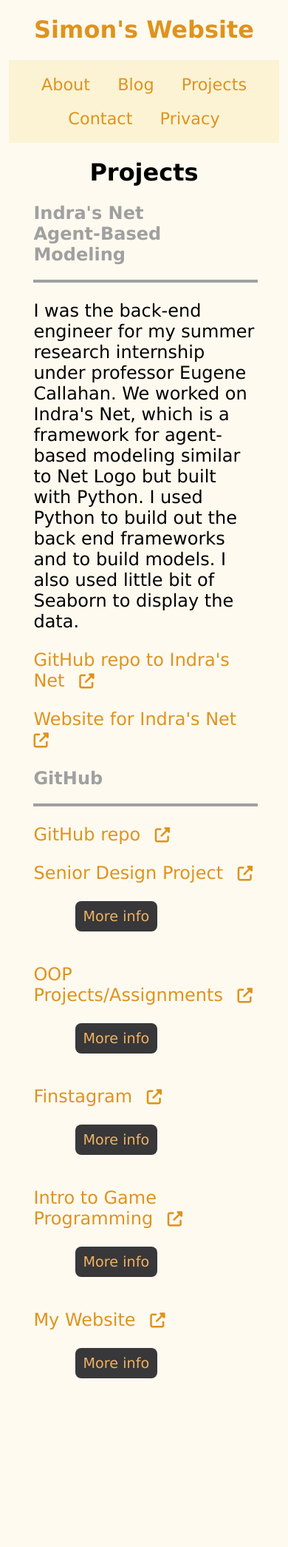
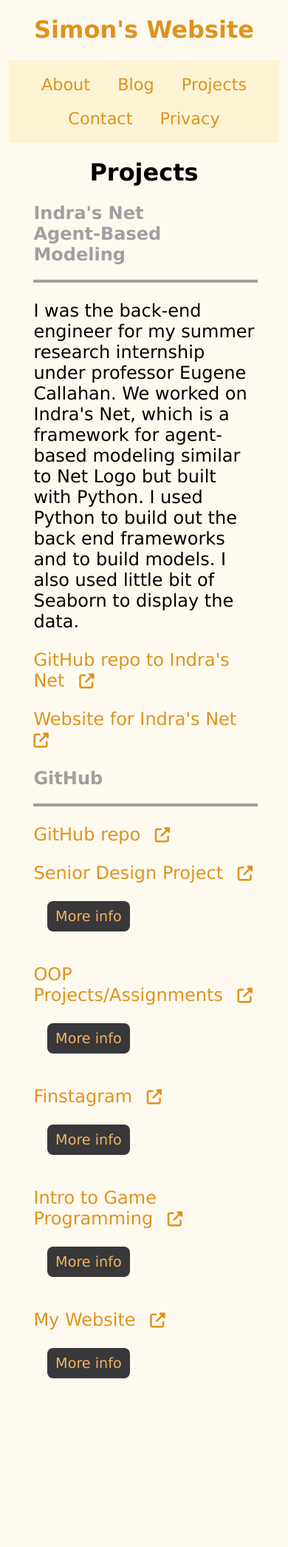
Before and after one commit to simon0h/simon0h.github.io, a Jekyll site: the page built from projects/index.html, in a window 390 px wide. Shown: the whole page at 74% size. Built offline with Jekyll 4.4.1, drawn with Linux system fonts in a browser that asks for light colours; nearby versions of some CDN libraries.

Commit message:
Updated .collapsible to follow mobile optimizations

```diff
--- a/css/style.css
+++ b/css/style.css
@@ -111,6 +111,10 @@ ul {
 }
 
 @media only screen and (orientation: portrait) {
+	.collapsible {
+	  margin-left: 15%;
+	}
+
   h2 {
     margin-left: 10%;
     width: 60%;
@@ -138,6 +142,10 @@ ul {
 
 @media (prefers-color-scheme: dark) {
 	@media only screen and (orientation: portrait) {
+		.collapsible {
+	  	margin-left: 15%;
+		}
+
 		h2 {
 		  margin-left: 10%;
 		  width: 60%;
```
